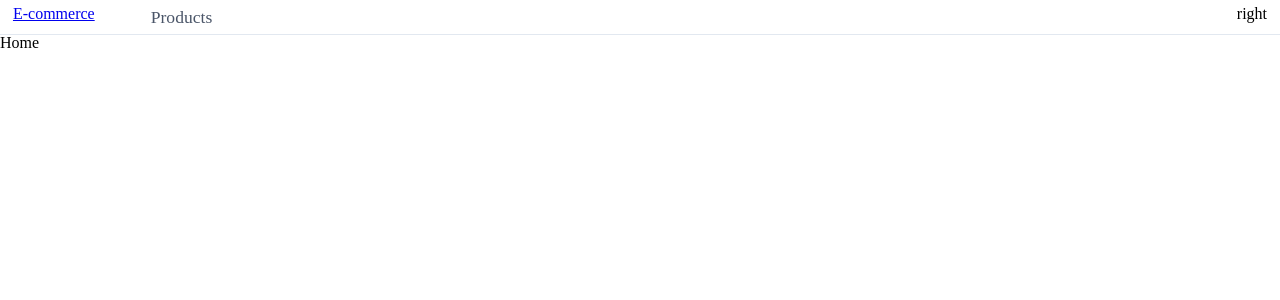
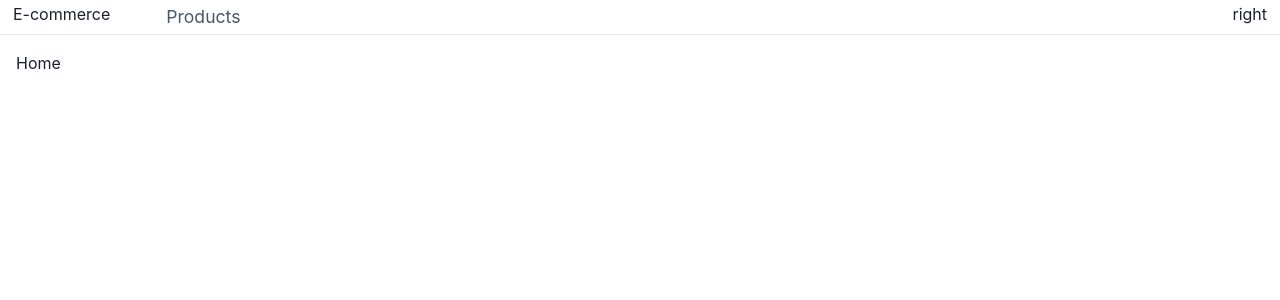
Before and after one commit to osmanbeshirov/E-commerce-React-TS-Node, a React (Create React App) app: page / in a window 1280 px wide. Shown: the top 300 px of the page. Built offline with nearby package versions, Linux system fonts and the light colour scheme.

Commit message:
chakra UI is imported

```diff
--- a/package.json
+++ b/package.json
@@ -3,6 +3,9 @@
   "version": "0.1.0",
   "private": true,
   "dependencies": {
+    "@chakra-ui/react": "^2.4.1",
+    "@emotion/react": "^11.10.5",
+    "@emotion/styled": "^11.10.5",
     "@testing-library/jest-dom": "^5.16.5",
     "@testing-library/react": "^13.4.0",
     "@testing-library/user-event": "^13.5.0",
@@ -10,6 +13,7 @@
     "@types/node": "^16.18.3",
     "@types/react": "^18.0.25",
     "@types/react-dom": "^18.0.9",
+    "framer-motion": "^7.6.7",
     "react": "^18.2.0",
     "react-dom": "^18.2.0",
     "react-router-dom": "^6.4.3",
--- a/src/App.css
+++ b/src/App.css
@@ -1,38 +1,3 @@
-.App {
-  text-align: center;
+.content {
+  padding: 1rem;
 }
-
-.App-logo {
-  height: 40vmin;
-  pointer-events: none;
-}
-
-@media (prefers-reduced-motion: no-preference) {
-  .App-logo {
-    animation: App-logo-spin infinite 20s linear;
-  }
-}
-
-.App-header {
-  background-color: #282c34;
-  min-height: 100vh;
-  display: flex;
-  flex-direction: column;
-  align-items: center;
-  justify-content: center;
-  font-size: calc(10px + 2vmin);
-  color: white;
-}
-
-.App-link {
-  color: #61dafb;
-}
-
-@keyframes App-logo-spin {
-  from {
-    transform: rotate(0deg);
-  }
-  to {
-    transform: rotate(360deg);
-  }
-}
--- a/src/App.tsx
+++ b/src/App.tsx
@@ -1,4 +1,5 @@
 import React from 'react';
+
 
 import {
   BrowserRouter as Router,
@@ -7,7 +8,7 @@ import {
   Routes
 } from "react-router-dom";
 
-// import './App.css';
+import './App.css';
 import Navbar from './Components/Navbar';
 
 const Home = () => {
@@ -24,13 +25,18 @@ function App() {
           <div className="App">
             <div>
               <Navbar />
+
+              <div className="content">
                 <Routes>
                   <Route path="/" element={<Home />} />
 
                 </Routes>
               </div>
+
+            </div>
           </div>
         </Router>
+
     </>
 
   );
--- a/src/Components/Navbar/styles.css
+++ b/src/Components/Navbar/styles.css
@@ -18,4 +18,8 @@
   font-size: 1.1rem;
   padding: 3px 16px;
   display: block;
+  transition: 1000ms;
+}
+.nav .left .menu li a:hover {
+  color: red;
 }/*# sourceMappingURL=styles.css.map */
--- a/src/Components/Navbar/styles.scss
+++ b/src/Components/Navbar/styles.scss
@@ -19,8 +19,12 @@
                 font-size: 1.1rem;
                 padding: 3px 16px;
                 display: block;
+                transition: 1000ms;
 
+                &:hover{
+                  color: red;
 
+                }
             }
         }
 
--- a/src/index.tsx
+++ b/src/index.tsx
@@ -2,7 +2,8 @@ import React from 'react';
 import ReactDOM from 'react-dom/client';
 import './index.css';
 import App from './App';
-import './reset.css'
+import './reset.css';
+import { ChakraProvider } from '@chakra-ui/react'
 
 
 const root = ReactDOM.createRoot(
@@ -10,7 +11,9 @@ const root = ReactDOM.createRoot(
 );
 root.render(
   <React.StrictMode>
-    <App />
+    <ChakraProvider>
+      <App />
+    </ChakraProvider>
   </React.StrictMode>
 );
 
```
Also changed, not shown: 2 other files (tests, documents, lock files or other folders). Lines whose indentation alone changed are shown as unchanged.
